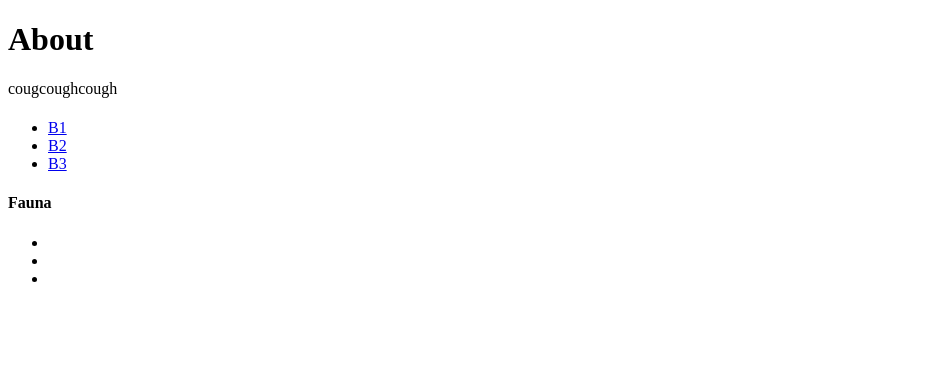
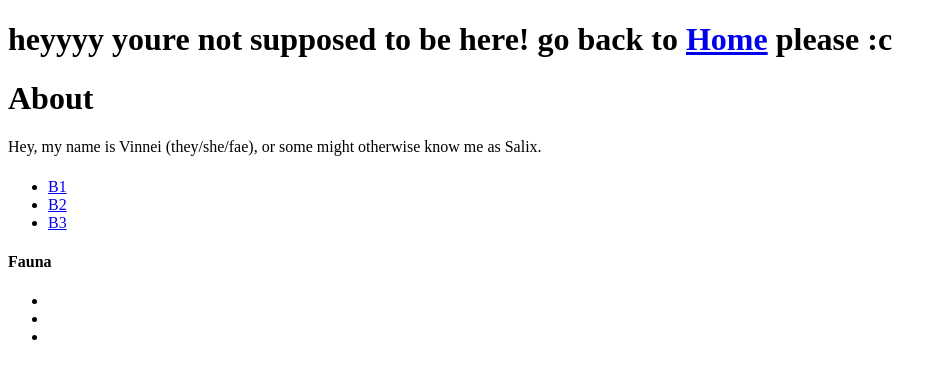
Before and after one commit to randoxs/Bluebrqw, a plain HTML site: page About.html in a window 1280 px wide. Shown: the whole page, without its empty margins (0-947 px from the left). Drawn offline with Linux system fonts and the light colour scheme.

Commit message:
Further updating About.html

```diff
--- a/About.html
+++ b/About.html
@@ -2,11 +2,13 @@
 <html lang="en">
     <head>
         <meta charset="UTF-8" />
-        <title>Title</title>
+        <title>About - bluebrqw</title>
     </head>
     <body>
+        <h1>heyyyy youre not supposed to be here! go back to <a href="index.html">Home</a> please :c</h1>
         <h1>About</h1>
-        <p>cougcoughcough</p>
+        <p>Hey, my name is Vinnei (they/she/fae), or some might otherwise know me as Salix.</p>
+        <p></p>
         <h2></h2>
         <h4></h4>
         <ul>
```
